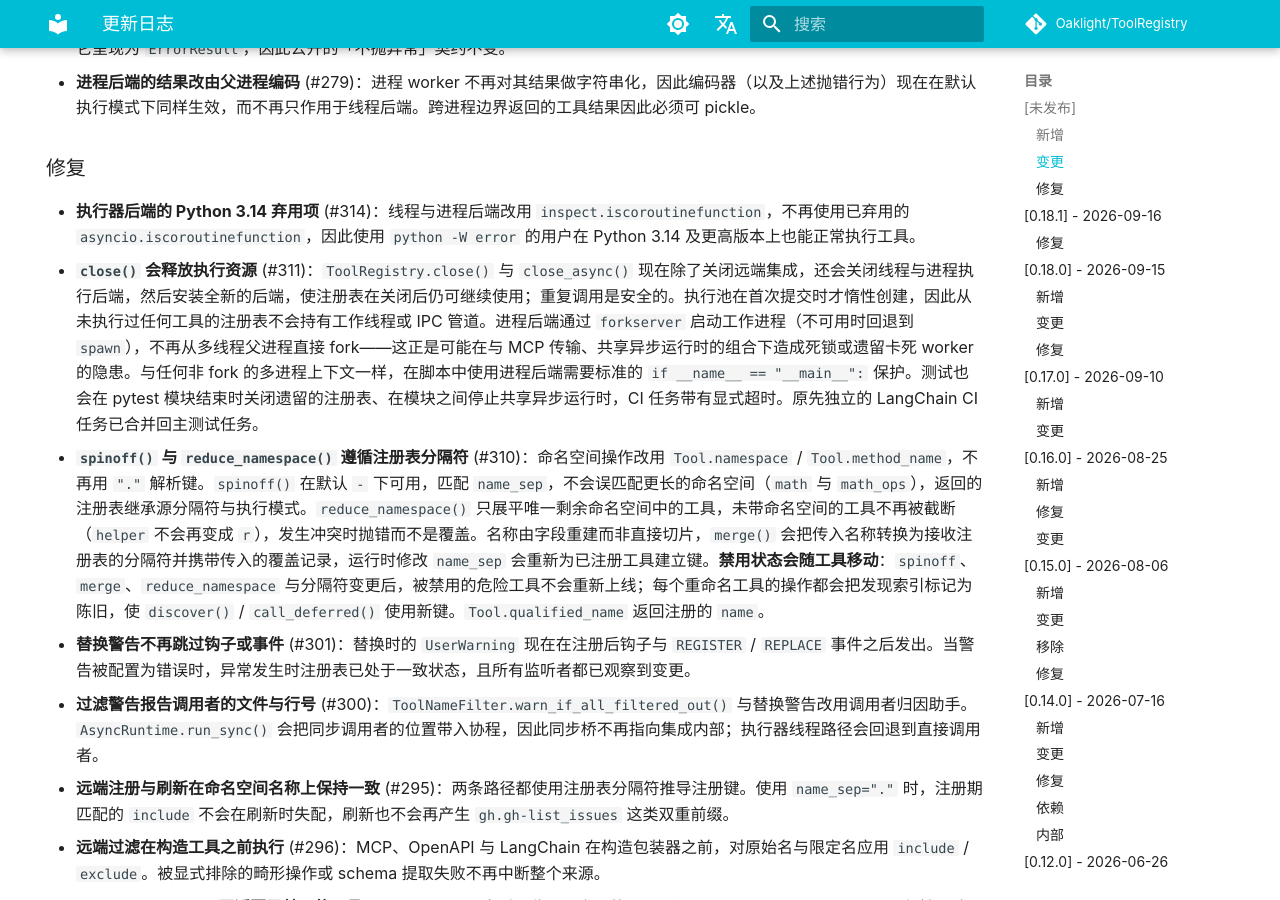
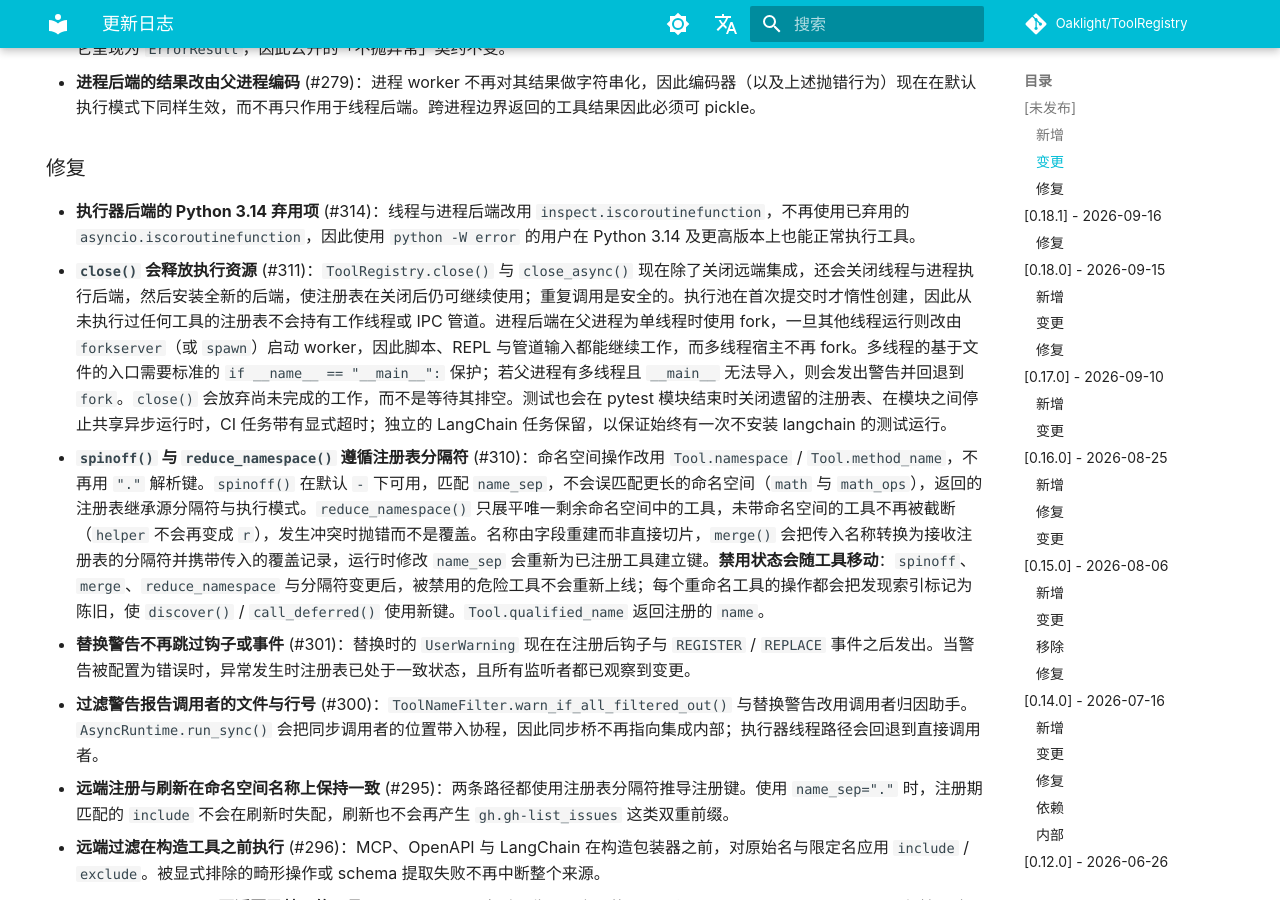
Before and after one commit to Oaklight/ToolRegistry, an MkDocs documentation site: the page built from docs/changelog.md, in a window 1280 px wide and 900 px high, scrolled down 2003 px. Built offline with MkDocs 1.6.1 and Material for MkDocs 9.7.7, drawn with Linux system fonts in a browser that asks for light colours; some web fonts are replaced; comment, search, counter and statistics services are not loaded.

Commit message:
docs: describe thread-aware fork selection and close semantics (#311 review)

```diff
--- a/docs/changelog.md
+++ b/docs/changelog.md
@@ -40,7 +40,7 @@ hide:
 ### 修复
 
 - **执行器后端的 Python 3.14 弃用项** (#314)：线程与进程后端改用 `inspect.iscoroutinefunction`，不再使用已弃用的 `asyncio.iscoroutinefunction`，因此使用 `python -W error` 的用户在 Python 3.14 及更高版本上也能正常执行工具。
-- **`close()` 会释放执行资源** (#311)：`ToolRegistry.close()` 与 `close_async()` 现在除了关闭远端集成，还会关闭线程与进程执行后端，然后安装全新的后端，使注册表在关闭后仍可继续使用；重复调用是安全的。执行池在首次提交时才惰性创建，因此从未执行过任何工具的注册表不会持有工作线程或 IPC 管道。进程后端通过 `forkserver` 启动工作进程（不可用时回退到 `spawn`），不再从多线程父进程直接 fork——这正是可能在与 MCP 传输、共享异步运行时的组合下造成死锁或遗留卡死 worker 的隐患。与任何非 fork 的多进程上下文一样，在脚本中使用进程后端需要标准的 `if __name__ == "__main__":` 保护。测试也会在 pytest 模块结束时关闭遗留的注册表、在模块之间停止共享异步运行时，CI 任务带有显式超时。原先独立的 LangChain CI 任务已合并回主测试任务。
+- **`close()` 会释放执行资源** (#311)：`ToolRegistry.close()` 与 `close_async()` 现在除了关闭远端集成，还会关闭线程与进程执行后端，然后安装全新的后端，使注册表在关闭后仍可继续使用；重复调用是安全的。执行池在首次提交时才惰性创建，因此从未执行过任何工具的注册表不会持有工作线程或 IPC 管道。进程后端在父进程为单线程时使用 fork，一旦其他线程运行则改由 `forkserver`（或 `spawn`）启动 worker，因此脚本、REPL 与管道输入都能继续工作，而多线程宿主不再 fork。多线程的基于文件的入口需要标准的 `if __name__ == "__main__":` 保护；若父进程有多线程且 `__main__` 无法导入，则会发出警告并回退到 `fork`。`close()` 会放弃尚未完成的工作，而不是等待其排空。测试也会在 pytest 模块结束时关闭遗留的注册表、在模块之间停止共享异步运行时，CI 任务带有显式超时；独立的 LangChain 任务保留，以保证始终有一次不安装 langchain 的测试运行。
 - **`spinoff()` 与 `reduce_namespace()` 遵循注册表分隔符** (#310)：命名空间操作改用 `Tool.namespace` / `Tool.method_name`，不再用 `"."` 解析键。`spinoff()` 在默认 `-` 下可用，匹配 `name_sep`，不会误匹配更长的命名空间（`math` 与 `math_ops`），返回的注册表继承源分隔符与执行模式。`reduce_namespace()` 只展平唯一剩余命名空间中的工具，未带命名空间的工具不再被截断（`helper` 不会再变成 `r`），发生冲突时抛错而不是覆盖。名称由字段重建而非直接切片，`merge()` 会把传入名称转换为接收注册表的分隔符并携带传入的覆盖记录，运行时修改 `name_sep` 会重新为已注册工具建立键。**禁用状态会随工具移动**：`spinoff`、`merge`、`reduce_namespace` 与分隔符变更后，被禁用的危险工具不会重新上线；每个重命名工具的操作都会把发现索引标记为陈旧，使 `discover()` / `call_deferred()` 使用新键。`Tool.qualified_name` 返回注册的 `name`。
 - **替换警告不再跳过钩子或事件** (#301)：替换时的 `UserWarning` 现在在注册后钩子与 `REGISTER` / `REPLACE` 事件之后发出。当警告被配置为错误时，异常发生时注册表已处于一致状态，且所有监听者都已观察到变更。
 - **过滤警告报告调用者的文件与行号** (#300)：`ToolNameFilter.warn_if_all_filtered_out()` 与替换警告改用调用者归因助手。`AsyncRuntime.run_sync()` 会把同步调用者的位置带入协程，因此同步桥不再指向集成内部；执行器线程路径会回退到直接调用者。
```
